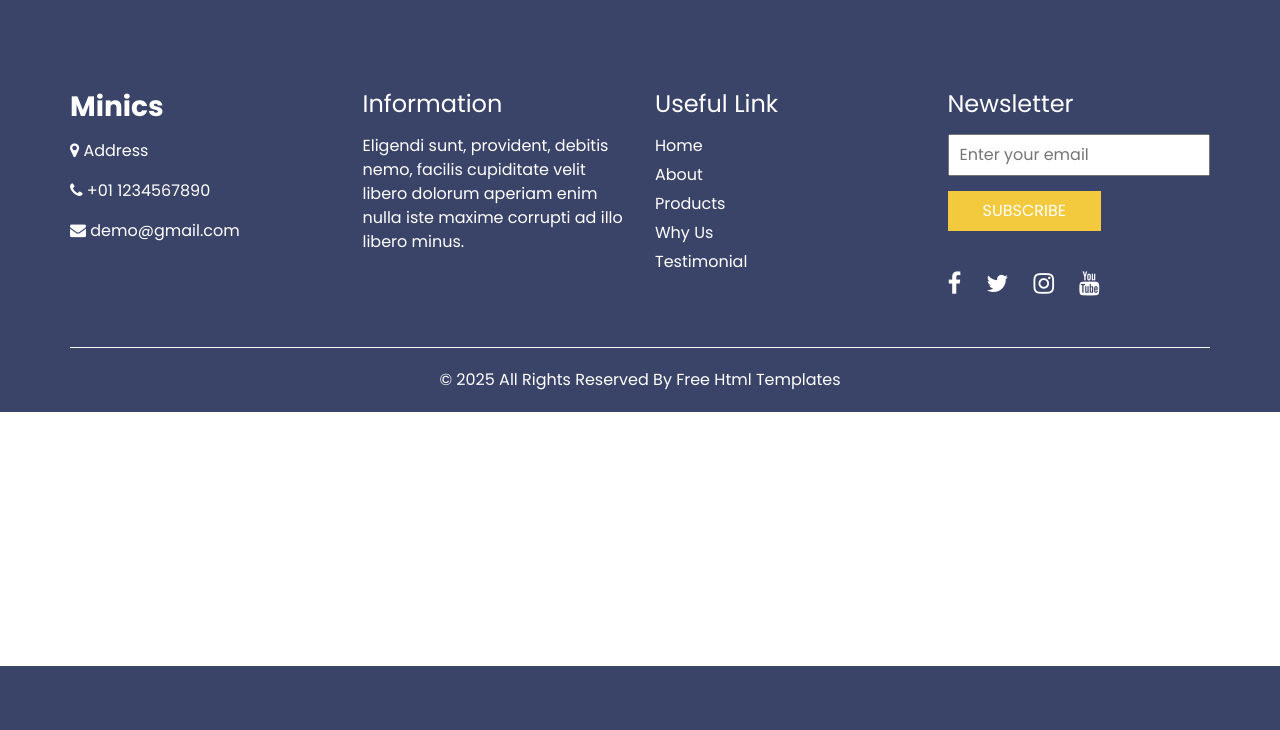
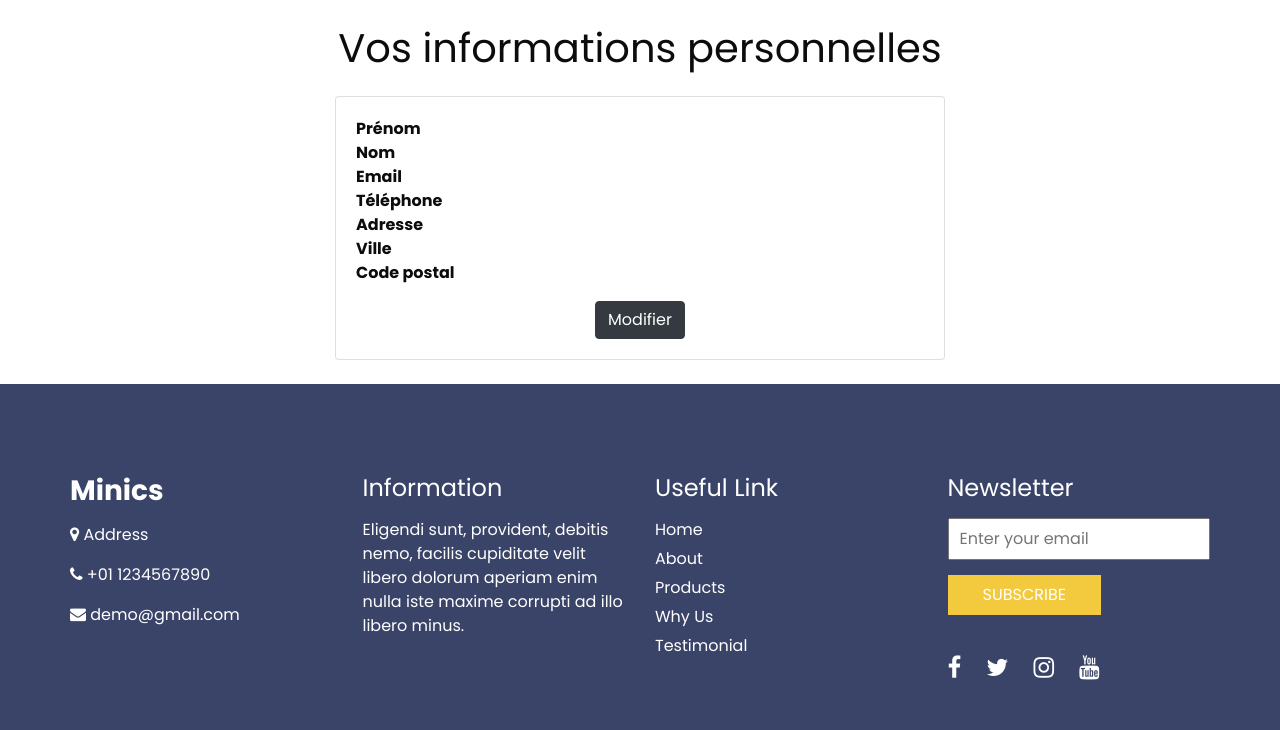
Before and after one commit to GregoryLacroix/mimics, a Symfony app: template templates/app/account.html.twig in a window 1280 px wide. Shown: the part 134-864 px from the top of the page. Before the commit the page ends 800 px from the top, so only its background shows below. Run offline with Twig, Linux system fonts and the light colour scheme; the template is opened without the code that fills it, so the values that code supplies are empty; some libraries are stand-ins or nearby versions.

Commit message:
dev account + access

```diff
--- a/templates/app/account.html.twig
+++ b/templates/app/account.html.twig
@@ -6,8 +6,45 @@
 
 {% block body %}
 
-	{# Exo: créer le compte utilisateur, afficher les données personnelles de l'utilisateur qui est connecté en passant par l'objet app.user
-    Faites de sorte de rediriger l'internaute si il tente d'accéder à cette page si l'utilisateur n'est pas authentifié
-    #}
+	{# {{ dump(app.user) }} #}
+
+	<div class="col-12 col-sm-8 col-md-6 col-lg-6 mx-auto mb-4">
+		<h1 class="text-center mx-auto my-4">Vos informations personnelles</h1>
+		<div class="card">
+			<div class="card-body">
+				<div class="d-flex align-items-center justify-content-between">
+					<strong>Prénom</strong>
+					<span>{{ app.user.firstName }}</span>
+				</div>
+				<div class="d-flex align-items-center justify-content-between">
+					<strong>Nom</strong>
+					<span>{{ app.user.lastName }}</span>
+				</div>
+				<div class="d-flex align-items-center justify-content-between">
+					<strong>Email</strong>
+					<span>{{ app.user.email }}</span>
+				</div>
+				<div class="d-flex align-items-center justify-content-between">
+					<strong>Téléphone</strong>
+					<span>{{ app.user.phone }}</span>
+				</div>
+				<div class="d-flex align-items-center justify-content-between">
+					<strong>Adresse</strong>
+					<span>{{ app.user.address }}</span>
+				</div>
+				<div class="d-flex align-items-center justify-content-between">
+					<strong>Ville</strong>
+					<span>{{ app.user.city }}</span>
+				</div>
+				<div class="d-flex align-items-center justify-content-between">
+					<strong>Code postal</strong>
+					<span>{{ app.user.zipcode }}</span>
+				</div>
+				<div class="d-flex align-items-center justify-content-center mt-3">
+					<a href="" class="btn btn-dark">Modifier</a>
+				</div>
+			</div>
+		</div>
+	</div>
 
 {% endblock %}
```
Also changed, not shown: 3 other files.
